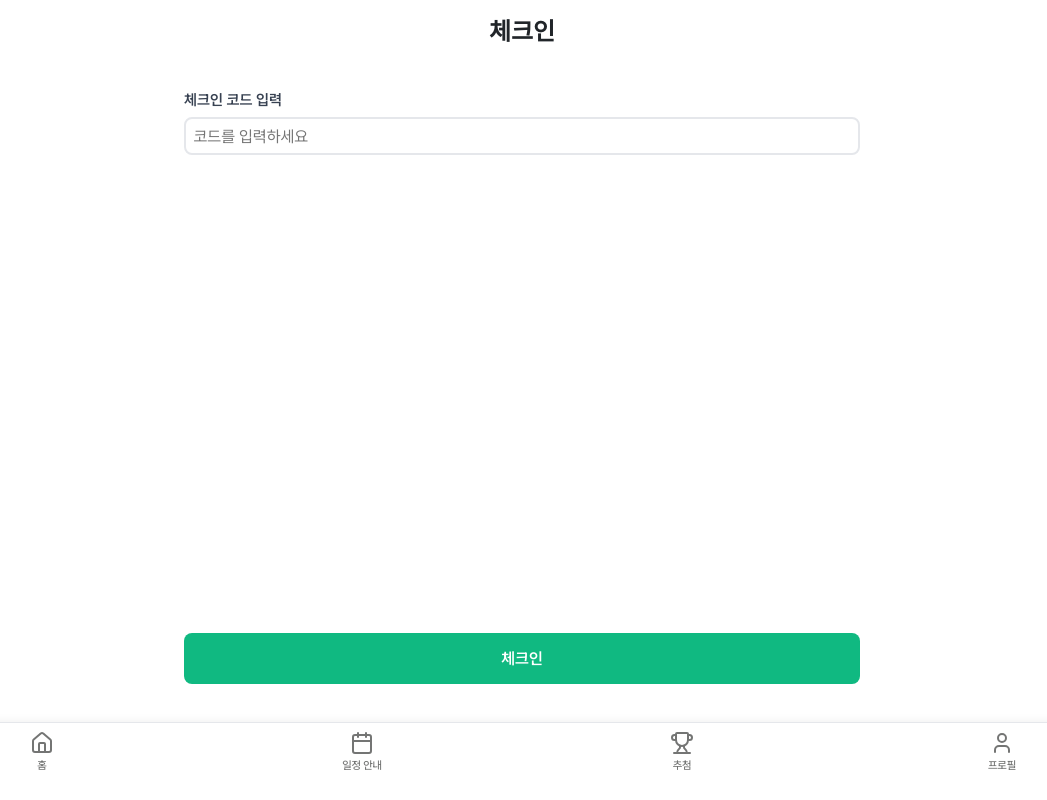
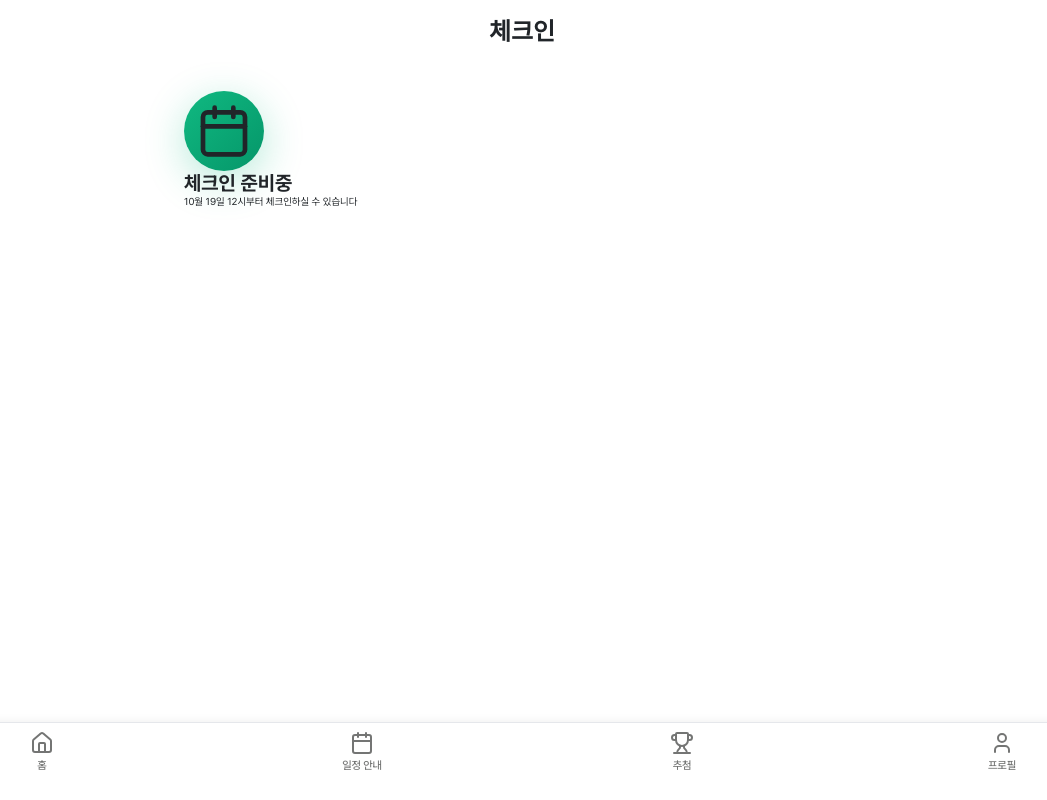
Before and after one commit to CH4MD0M/holyseed-sports-day, a Next.js app: page /profile/check-in in a window 1280 px wide. Shown: the whole page, without its empty margins (118-1165 px from the left). Built offline with nearby package versions, Linux system fonts and the light colour scheme; no server answers.

Commit message:
refactor: 체크인 페이지 대기 상태 추가

```diff
--- a/src/app/profile/check-in/page.tsx
+++ b/src/app/profile/check-in/page.tsx
@@ -2,9 +2,10 @@
 
 import { useForm } from 'react-hook-form';
 import { zodResolver } from '@hookform/resolvers/zod';
+import dayjs from 'dayjs';
 import { motion } from 'framer-motion';
 import { HashLoader } from 'react-spinners';
-import { CheckCircle2, Sparkles, Trophy } from 'lucide-react';
+import { CheckCircle2, Sparkles, Trophy, Calendar } from 'lucide-react';
 
 import { checkinSchema, type CheckinSchemaType } from '@/lib/schemas/check-in';
 import { useCheckInStatus, useCheckIn } from './_hooks/use-check-in';
@@ -13,6 +14,10 @@ import MainLayout from '@/components/layout/main-layout';
 import styles from './check-in-page.module.css';
 
 const CheckInPage = () => {
+  const CHECK_IN_START = new Date('2025-10-19 12:00:00');
+  const now = new Date();
+  const isCheckInAvailable = now >= CHECK_IN_START;
+
   const { data: checkInStatus, isLoading } = useCheckInStatus();
   const checkInMutation = useCheckIn();
 
@@ -44,6 +49,36 @@ const CheckInPage = () => {
           <div className={styles.loadingContainer}>
             <HashLoader color="#059669" size={50} speedMultiplier={0.8} />
           </div>
+        </div>
+      </MainLayout>
+    );
+  }
+
+  // 체크인 시간 전
+  if (!isCheckInAvailable) {
+    return (
+      <MainLayout title="체크인">
+        <div className={styles.container}>
+          <motion.div
+            className={styles.content}
+            initial={{ opacity: 0, y: 30 }}
+            animate={{ opacity: 1, y: 0 }}
+            transition={{ duration: 0.6 }}
+          >
+            <motion.div
+              className={styles.iconWrapper}
+              initial={{ scale: 0 }}
+              animate={{ scale: 1 }}
+              transition={{ delay: 0.2, type: 'spring', stiffness: 180, damping: 15 }}
+            >
+              <Calendar className={styles.icon} size={56} />
+            </motion.div>
+
+            <h1 className={styles.title}>체크인 준비중</h1>
+            <p className={styles.description}>
+              {dayjs(CHECK_IN_START).format('MM월 DD일 HH시')}부터 체크인하실 수 있습니다
+            </p>
+          </motion.div>
         </div>
       </MainLayout>
     );
--- a/src/lib/schemas/check-in.ts
+++ b/src/lib/schemas/check-in.ts
@@ -1,15 +1,10 @@
-// lib/schemas/check-in.ts
 import { z } from 'zod';
-
-const isCheckinEnabled = process.env.NEXT_PUBLIC_CHECKIN_ENABLED === 'true';
 
 export const checkinSchema = z.object({
   code: z
     .string()
     .min(1, '코드를 입력해주세요')
     .refine((val) => {
-      if (!isCheckinEnabled) return false;
-
       return val === process.env.NEXT_PUBLIC_CHECKIN_CODE;
     }, '올바르지 않은 코드입니다'),
 });
```
